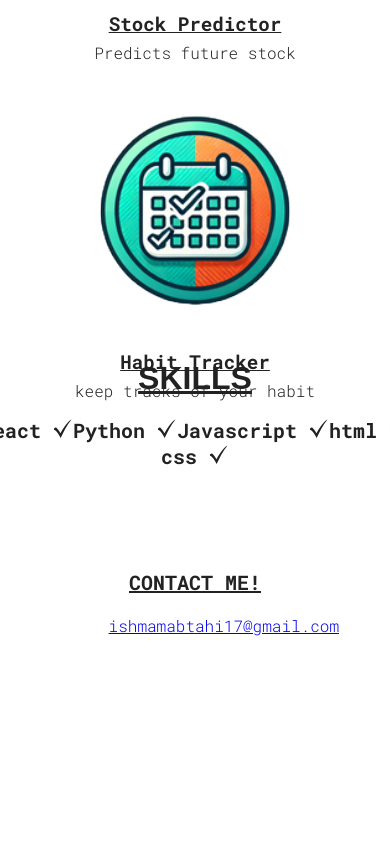
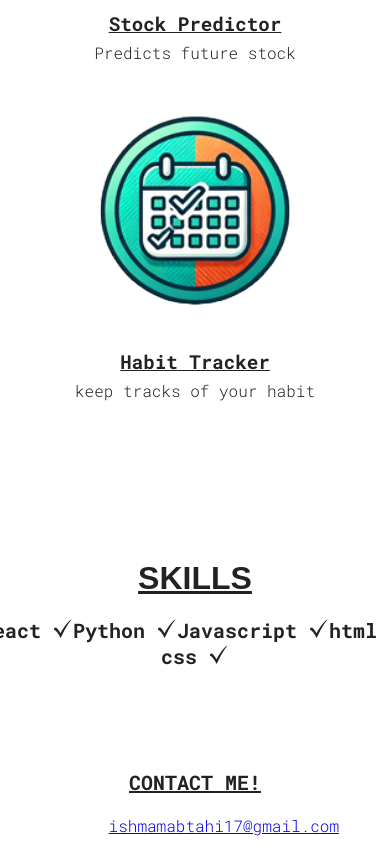
Before and after one commit to IshdoesCoding/Ishmam_Abtahi-Portfolio, a React (Vite) app: page / in a window 390 px wide. Shown: the part 1536-2380 px from the top of the page. Before the commit the page ends 2180 px from the top, so only its background shows below. Built offline with nearby package versions, Linux system fonts and the light colour scheme; a web font is replaced by a local one.

Commit message:
Update SkillsStyles.module.css

```diff
--- a/src/sections/Skills/SkillsStyles.module.css
+++ b/src/sections/Skills/SkillsStyles.module.css
@@ -77,7 +77,7 @@ h3{
 
     .container{
 
-        margin-top: 200px;
+        margin-top: 400px;
 
     }
 
```
